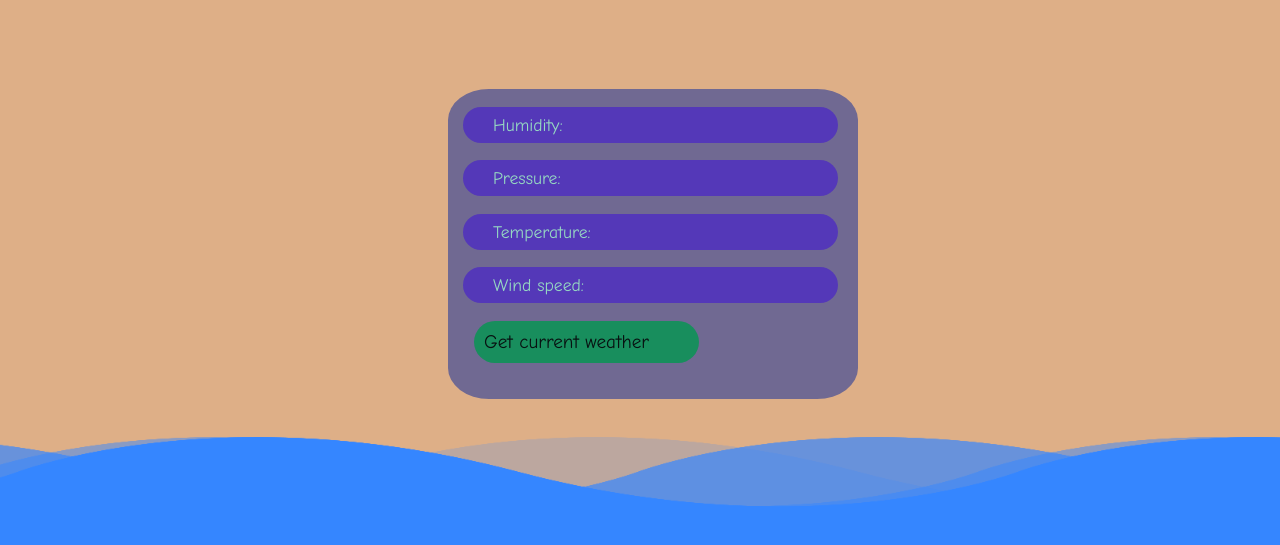
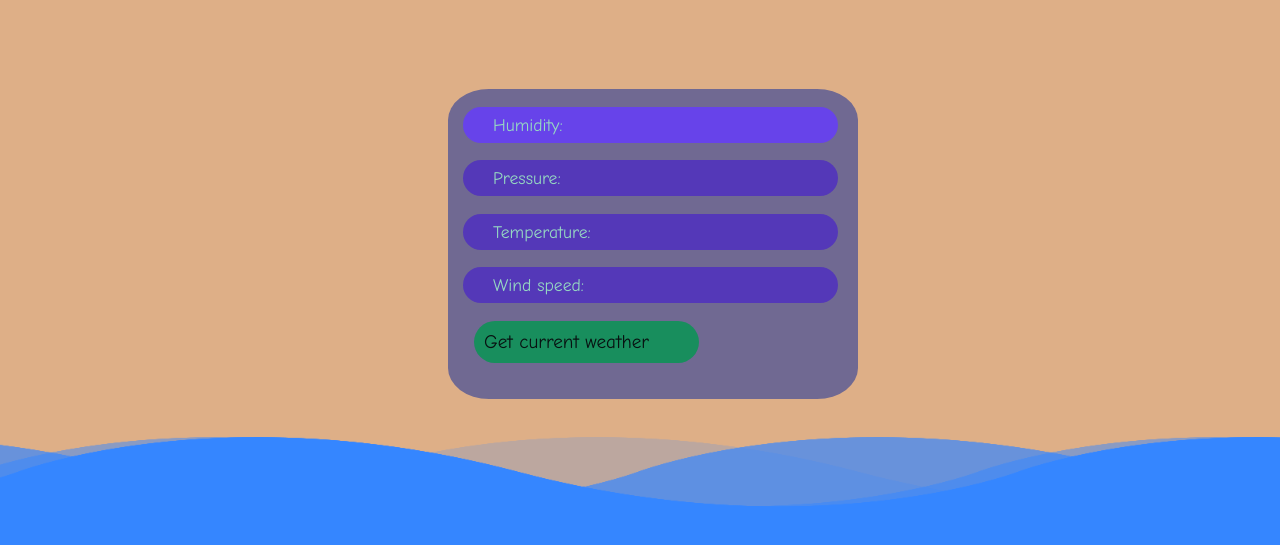
Before and after one commit to Furkalo/Weather, a plain HTML site: page project/index.html in a window 1280 px wide. In both pictures the pointer is over the element "Humidity:". Shown: the part 71-616 px from the top of the page. Drawn offline with nearby package versions, Linux system fonts and the light colour scheme.

Commit message:
Update style.css

```diff
--- a/project/style.css
+++ b/project/style.css
@@ -49,6 +49,11 @@ body{
     padding: 8px;
     padding-left: 30px;
     border-radius: 20px;
+    transition: 0.5s;
+}
+
+.weather-list:hover{
+    background-color: #6743ea;
 }
 
 #getWeather{
```
